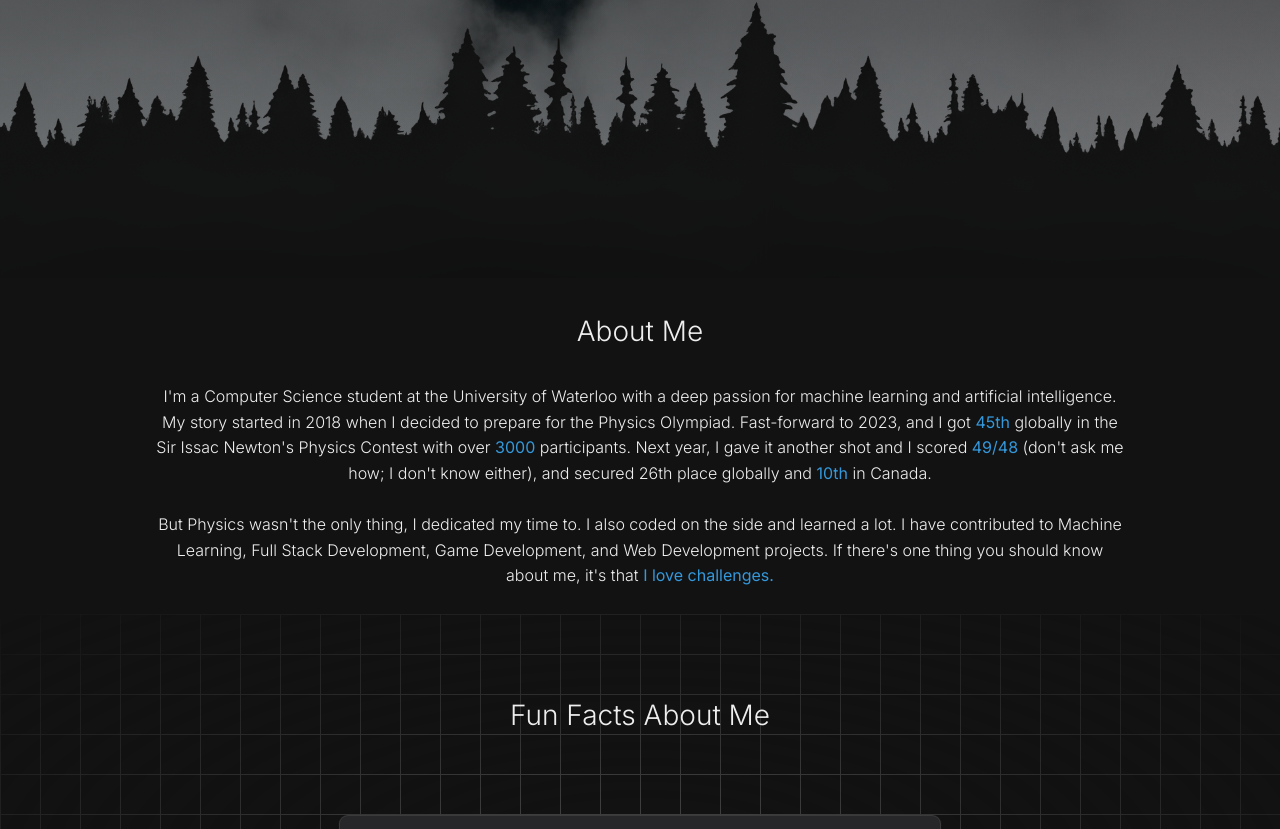
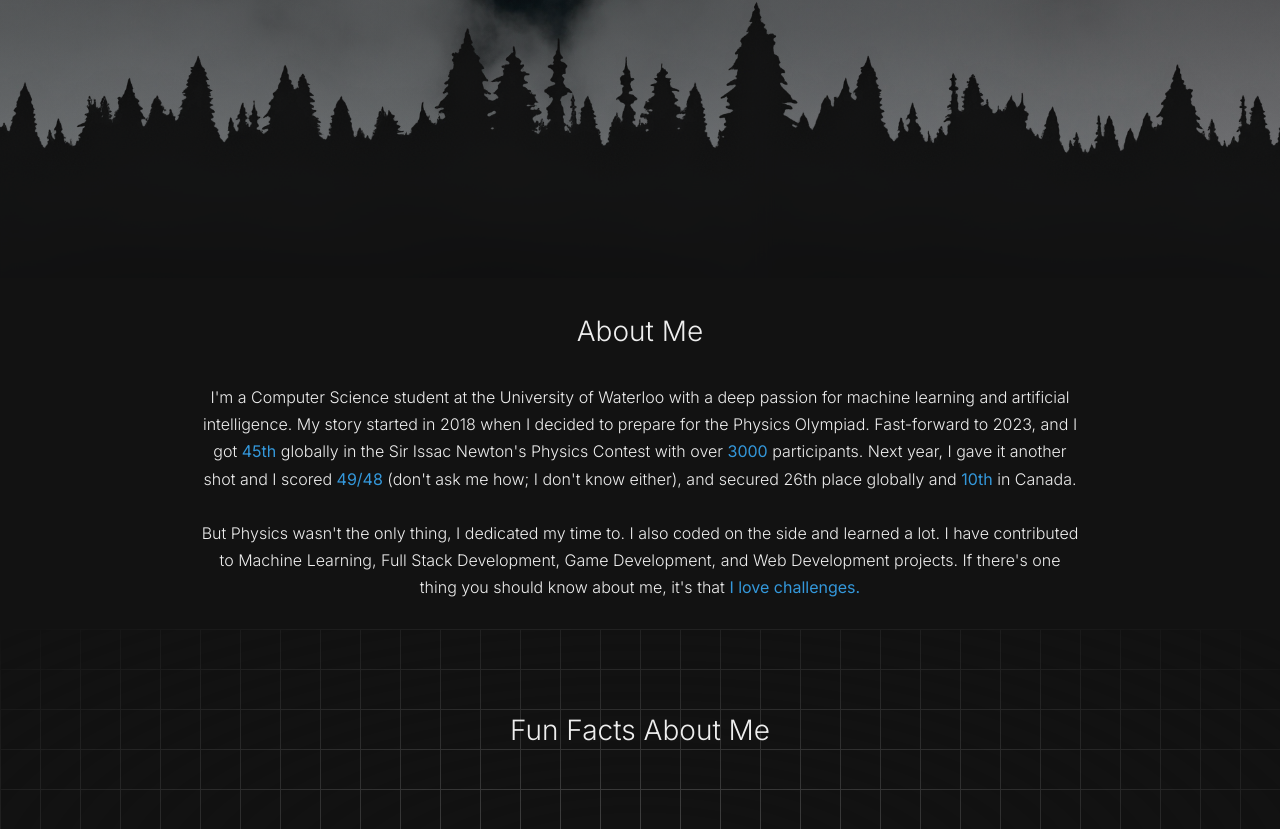
Before and after one commit to Mohammdamin-Sedaghat/Amin-Sedaghat-Portfolio, a Next.js app: page / in a window 1280 px wide. Shown: the part 602-1431 px from the top of the page. Built offline with nearby package versions, Linux system fonts and the light colour scheme.

Commit message:
Improved visuals in About and Hero

```diff
--- a/src/app/globals.css
+++ b/src/app/globals.css
@@ -122,6 +122,7 @@
   left: 0;
   object-fit: cover;
   height: 32rem;
+  min-width: 100vw;
 }
 
 header > .text {
@@ -333,8 +334,9 @@
 
 .about p {
   font-weight: 300;
-  line-height: 160%;
+  line-height: 170%;
   margin-top: 2rem;
+  max-width: 55rem;
 }
 
 .about strong {
```
